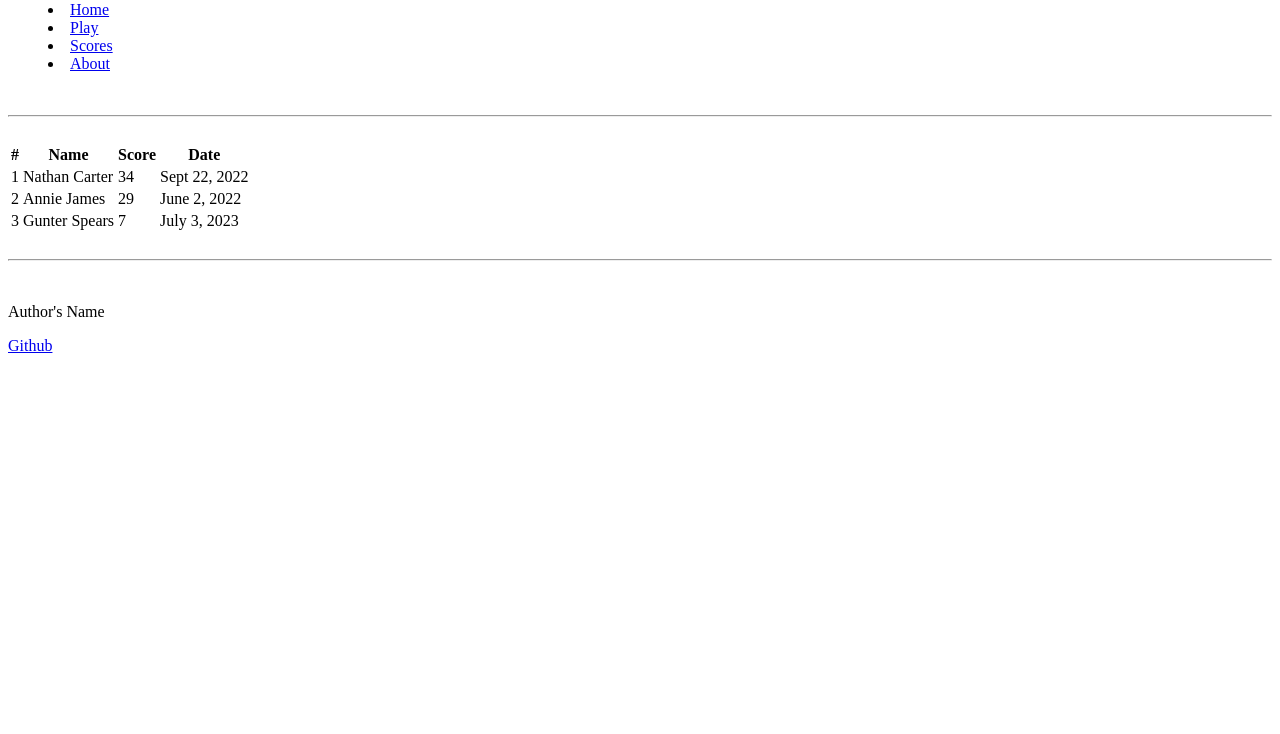
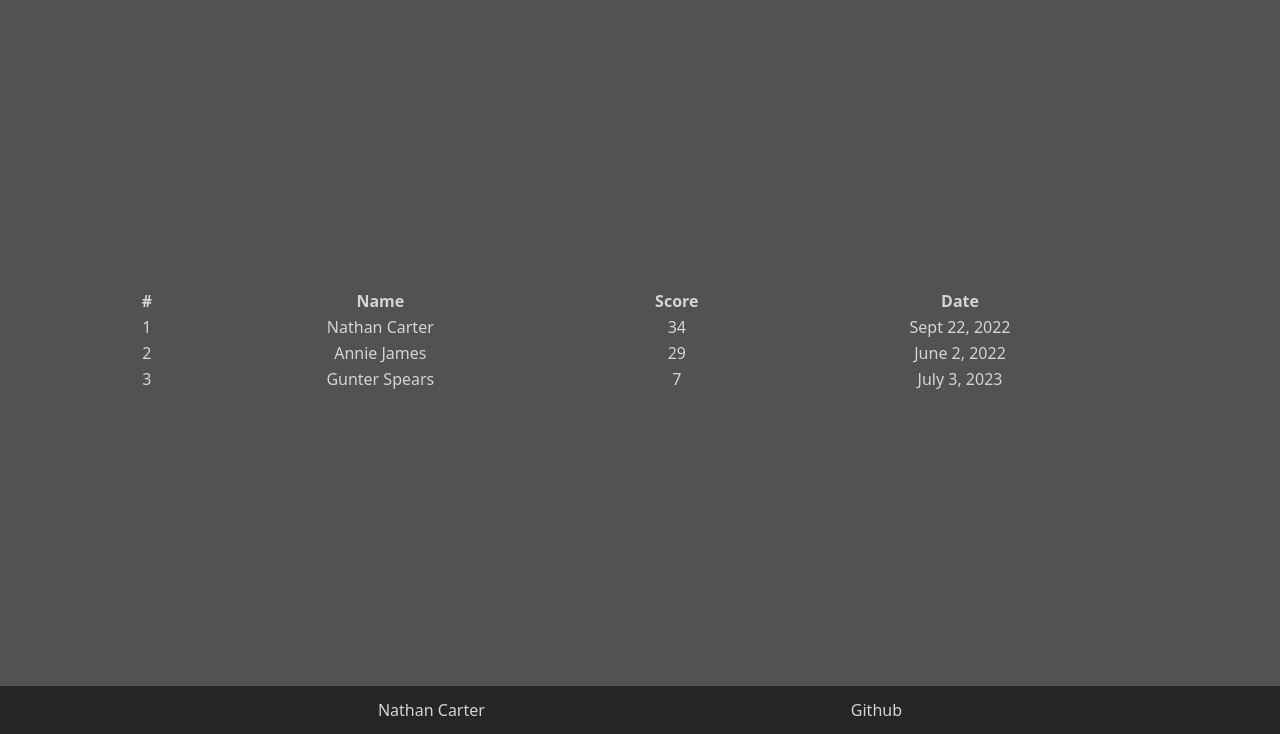
Before and after one commit to nathandcarter21/simon, a plain HTML site: page scores.html in a window 1280 px wide. Shown: the part 66-800 px from the top of the page. Drawn offline with nearby package versions, Linux system fonts and the light colour scheme.

Commit message:
Modified scores.html and main.css

```diff
--- a/main.css
+++ b/main.css
@@ -24,7 +24,7 @@
     margin-top: 7.5%;
     margin-right: 2.5%;
     margin-bottom: 2.5%;
-    border: 5px solid rgb(131, 122, 109);
+    border: 5px solid rgb(36, 53, 0);
 }
 
 .red {
@@ -36,7 +36,7 @@
     margin-top: 7.5%;
     margin-left: 2.5%;
     margin-bottom: 2.5%;
-    border: 5px solid rgb(131, 122, 109);
+    border: 5px solid rgb(83, 12, 12);
 }
 
 .blue {
@@ -48,7 +48,7 @@
     margin-bottom: 7.5%;
     margin-left: 2.5%;
     margin-top: 2.5%;
-    border: 5px solid rgb(56, 32, 191);
+    border: 5px solid rgb(27, 14, 100);
 }
 
 .yellow {
@@ -60,7 +60,7 @@
     margin-bottom: 7.5%;
     margin-right: 2.5%;
     margin-top: 2.5%;
-    border: 5px solid rgb(190, 181, 24);
+    border: 5px solid rgb(130, 124, 13);
 }
 
 .inner {
--- a/scores.html
+++ b/scores.html
@@ -4,25 +4,23 @@
 		<meta charset="UTF-8" />
 		<meta http-equiv="X-UA-Compatible" content="IE=edge" />
 		<meta name="viewport" content="width=device-width, initial-scale=1.0" />
-		<title>Scores</title>
+		<script src="https://cdn.tailwindcss.com"></script>
+		<link rel="stylesheet" href="main.css" />
+		<title>Simon</title>
 	</head>
-	<body>
-		<nav>
-			<h1>Simon</h1>
-			<menu>
+	<body class="flex flex-col justify-between w-100 h-screen text-neutral-300">
+		<nav class="flex items-end p-3 bg-neutral-800">
+			<h1 class="px-5 text-3xl">Simon<sup>&reg;</sup></h1>
+			<menu class="flex gap-5 text-neutral-400">
 				<li><a href="index.html">Home</a></li>
 				<li><a href="play.html">Play</a></li>
-				<li><a href="scores.html">Scores</a></li>
+				<li class="text-neutral-300"><a href="scores.html">Scores</a></li>
 				<li><a href="about.html">About</a></li>
 			</menu>
 		</nav>
-
-		<br />
-		<hr />
-		<br />
-
-		<main>
-			<table>
+		<main
+			class="bg-neutral-600 h-full w-100 p-5 flex justify-center items-center">
+			<table class="w-5/6 text-center">
 				<th>#</th>
 				<th>Name</th>
 				<th>Score</th>
@@ -48,13 +46,8 @@
 				</tr>
 			</table>
 		</main>
-
-		<br />
-		<hr />
-		<br />
-
-		<footer>
-			<p>Author's Name</p>
+		<footer class="flex justify-evenly p-3 bg-neutral-800">
+			<p>Nathan Carter</p>
 			<a href="https://github.com/nathandcarter21/simon">Github</a>
 		</footer>
 	</body>
```
